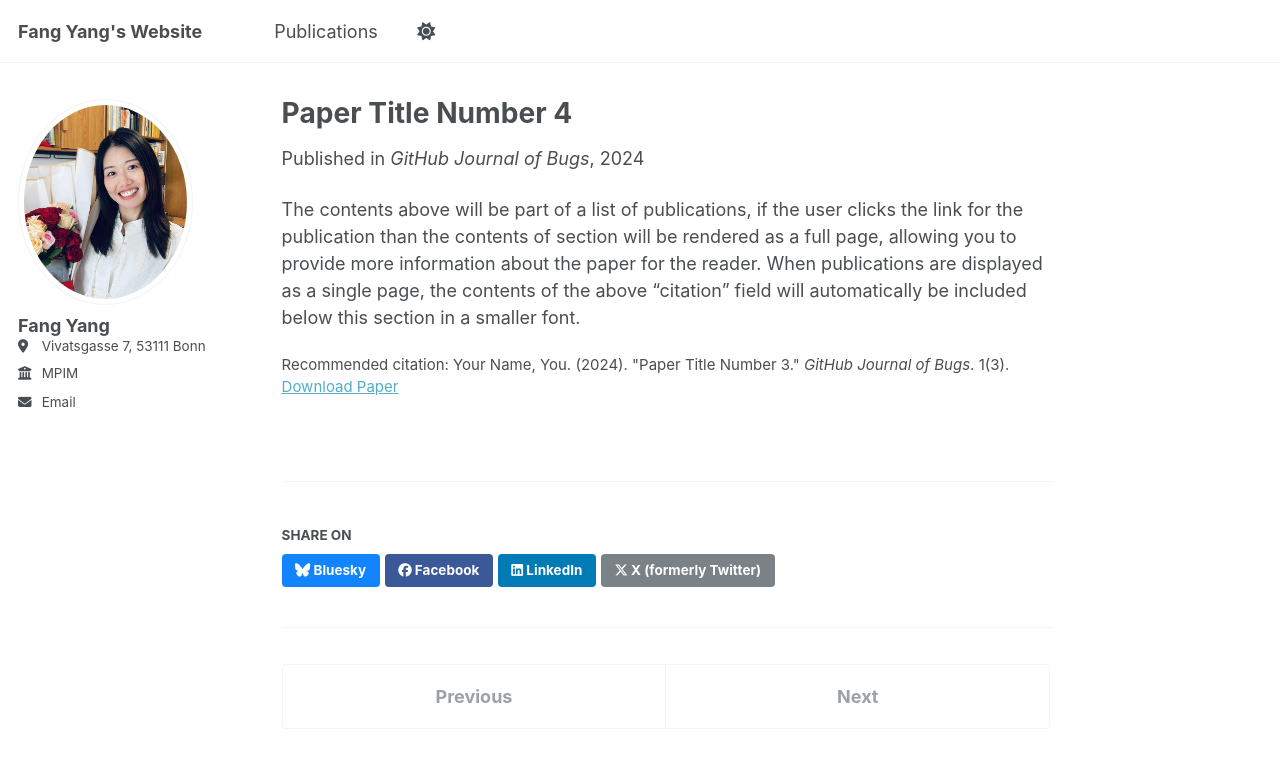
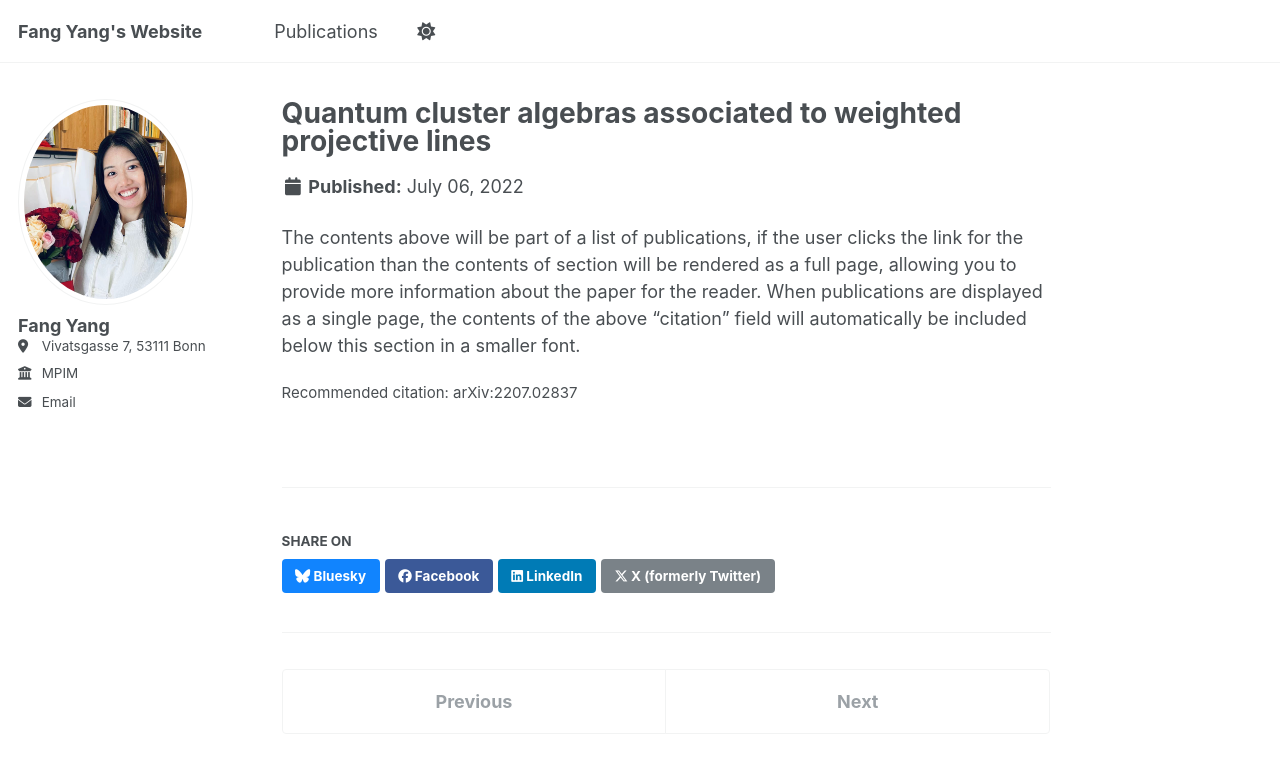
Before and after one commit to FangYang-math/FangYang-math.github.io, a Jekyll site: the page built from _publications/2023-07-06.md, in a window 1280 px wide. Shown: the top 773 px of the page. Built offline with Jekyll 4.4.1, drawn with Linux system fonts in a browser that asks for light colours.

Commit message:
Update and rename 2024-02-17-paper-title-number-4.md to 2023-07-06.md

```diff
--- a/_publications/2024-02-17-paper-title-number-4.md
+++ b/_publications/2023-07-06.md
@@ -1,13 +1,10 @@
 ---
-title: "Paper Title Number 4"
+title: "Quantum cluster algebras associated to weighted projective lines"
 collection: publications
 category: conferences
-permalink: /publication/2024-02-17-paper-title-number-4
-excerpt: 'This paper is about fixing template issue #693.'
-date: 2024-02-17
-venue: 'GitHub Journal of Bugs'
-paperurl: 'http://academicpages.github.io/files/paper3.pdf'
-citation: 'Your Name, You. (2024). &quot;Paper Title Number 3.&quot; <i>GitHub Journal of Bugs</i>. 1(3).'
+permalink: /publication/2022-07-06
+date: 2022-07-06
+citation: 'arXiv:2207.02837'
 ---
 
 The contents above will be part of a list of publications, if the user clicks the link for the publication than the contents of section will be rendered as a full page, allowing you to provide more information about the paper for the reader. When publications are displayed as a single page, the contents of the above "citation" field will automatically be included below this section in a smaller font.
```
